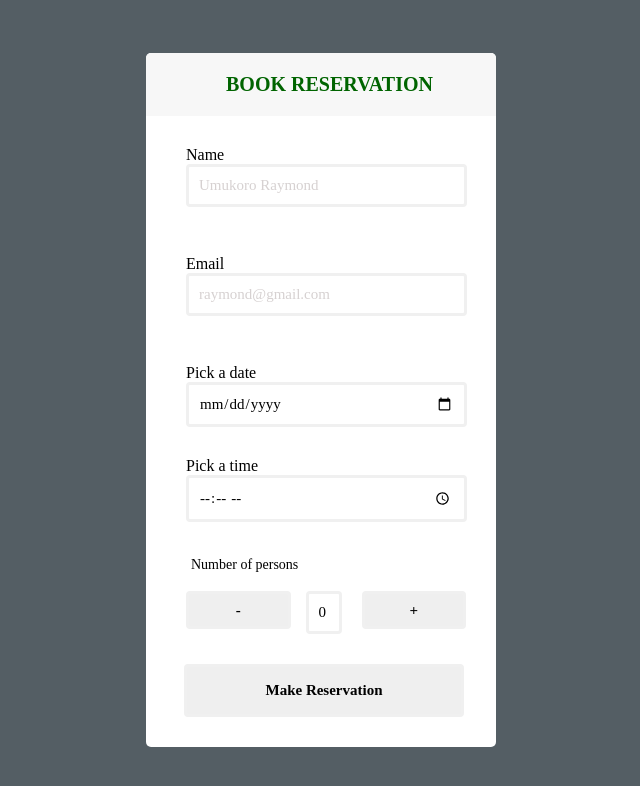
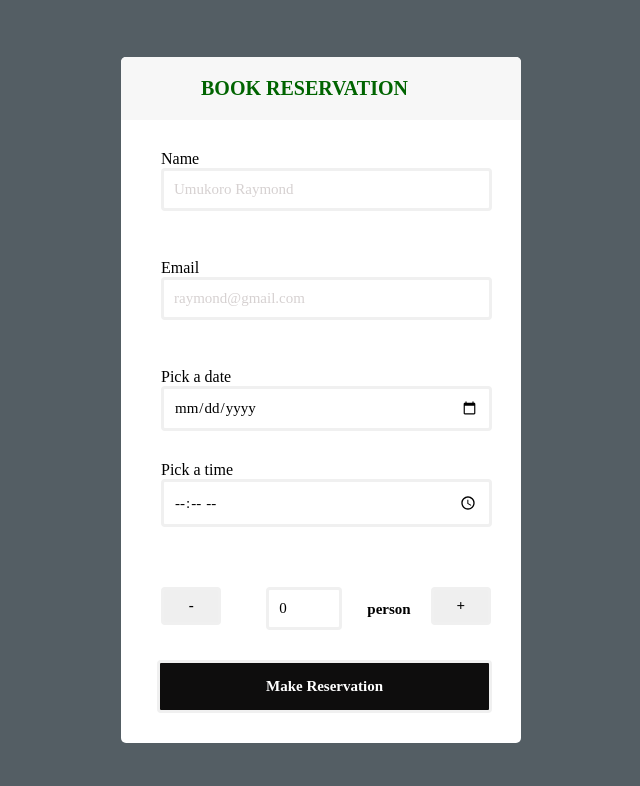
Before and after one commit to Aktive134/bookingcard-wk1, a plain HTML site: page index.html in a window 1280 px wide. Shown: the whole page, without its empty margins (319-959 px from the left). Drawn offline with Linux system fonts and the light colour scheme.

Commit message:
Make Reservation V2

```diff
--- a/index.css
+++ b/index.css
@@ -15,7 +15,7 @@ body {
   background: #ffff;
   border-radius: 5px;
   overflow: hidden;
-  width: 350px;
+  width: 400px;
   max-width: 100%;
 }
 .header {
@@ -94,16 +94,18 @@ body {
   margin-bottom: 10px;
   padding: 15px;
   position: relative;
-  margin-left: 38px;
+  margin-left: 36px;
   display: inline;
+  background-color: rgb(14, 13, 13);
   margin-bottom: 30px;
   border: 3px solid #f0f0f0;
   border-radius: 4px;
   display: block;
   font-family: inherit;
   font-size: 15px;
-  width: 280px;
+  width: 335px;
   font-weight: bolder;
+  color: white;
 }
 .persons-:hover {
   background-color: crimson;
@@ -140,13 +142,25 @@ body {
 h5 {
   font-family: "Times New Roman", Times, serif;
   font-size: 14px;
-  margin-left: 45px;
-  margin-top: -25px;
-  font-weight: lighter;
+  margin-left: 5px;
+  margin-top: 8px;
+  margin-bottom: 5px;
+  margin-right: 20px;
+  font-weight: bolder;
+  font-size: 15px;
+}
+.toggle {
+  display: flex;
+  justify-content: center;
+  align-items: center;
 }
 ::placeholder {
   color: rgb(214, 209, 209);
 }
+#qtyBox {
+  margin-left: 30px;
+  width: 50px;
+}
 a {
   text-decoration: none;
 }
--- a/index.html
+++ b/index.html
@@ -41,10 +41,10 @@
         </div>
       </form>
       <div>
-        <h5>Number of persons</h5><br>
+
       <div class="personsbtn form-control">
         <button class="persons-" id="minus">-</button>
-        <input type="text" id="qtyBox" readonly="" value="0" class="persons" ></input>
+       <div class="toggle"><input type="text" id="qtyBox" readonly="" value="0" class="persons" > <h5 id="person">person</h5></input></div>
         <button class="personsplus" id="plus">+</button>
       </div>
      <button onclick="makeReserve()" type="submit" class="personsresv form-control" id="mkreserve">
--- a/script.js
+++ b/script.js
@@ -89,14 +89,36 @@ function isEmail(email) {
 let addBtn = document.getElementById("plus");
 let subBtn = document.getElementById("minus");
 let qtyBtn = document.getElementById("qtyBox");
+let textChange = document.getElementById("person");
+let newText = "persons";
+let oldText = "person";
+let count = 0;
 
 addBtn.addEventListener("click", () => {
   qtyBtn.value = parseInt(qtyBtn.value) + 1;
+
+  if (qtyBtn.value >= 2) {
+    textChange.textContent = newText;
+  } else {
+    textChange.textContent = oldText;
+  }
 });
 subBtn.addEventListener("click", () => {
   if (qtyBtn.value <= 0) {
     qtyBtn = 0;
+  } else if (qtyBtn.value < 2) {
+    textChange.textContent = oldText;
   } else {
     qtyBtn.value = parseInt(qtyBtn.value) - 1;
   }
 });
+
+// function increment() {
+//   count += 1;
+//   qtyBtn.textContent = count;
+//   if (count >= 2) {
+//     textChange.textContent = newText;
+//   } else {
+//     textChange.textContent = oldText;
+//   }
+// }
```
